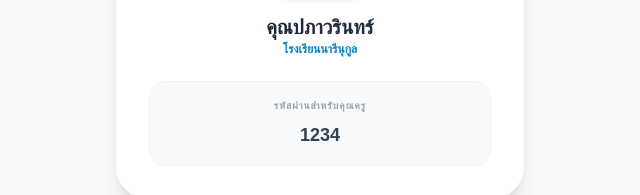
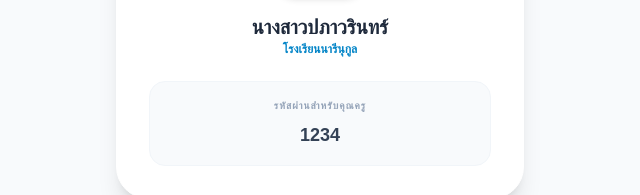
Before and after one commit to 57861/index.html, a plain HTML site: page index.html in a window 1280 px wide. Shown: the part 230-425 px from the top of the page, 320-960 px from the left. Drawn offline with nearby package versions, Linux system fonts and the light colour scheme; a web font is replaced by a local one.

Commit message:
Update index.html

```diff
--- a/index.html
+++ b/index.html
@@ -37,7 +37,7 @@
             <div class="w-24 h-24 bg-slate-100 rounded-3xl mx-auto mb-4 flex items-center justify-center border-4 border-white shadow-md">
                 <i data-lucide="user" class="w-10 h-10 text-slate-300"></i>
             </div>
-            <h2 class="text-xl font-bold text-slate-800">คุณปภาวรินทร์</h2>
+            <h2 class="text-xl font-bold text-slate-800">นางสาวปภาวรินทร์</h2>
             <p class="text-xs font-bold text-sky-600 uppercase mb-6">โรงเรียนนารีนุกูล</p>
 
             <div class="bg-slate-50 p-4 rounded-2xl border border-slate-100">
```
